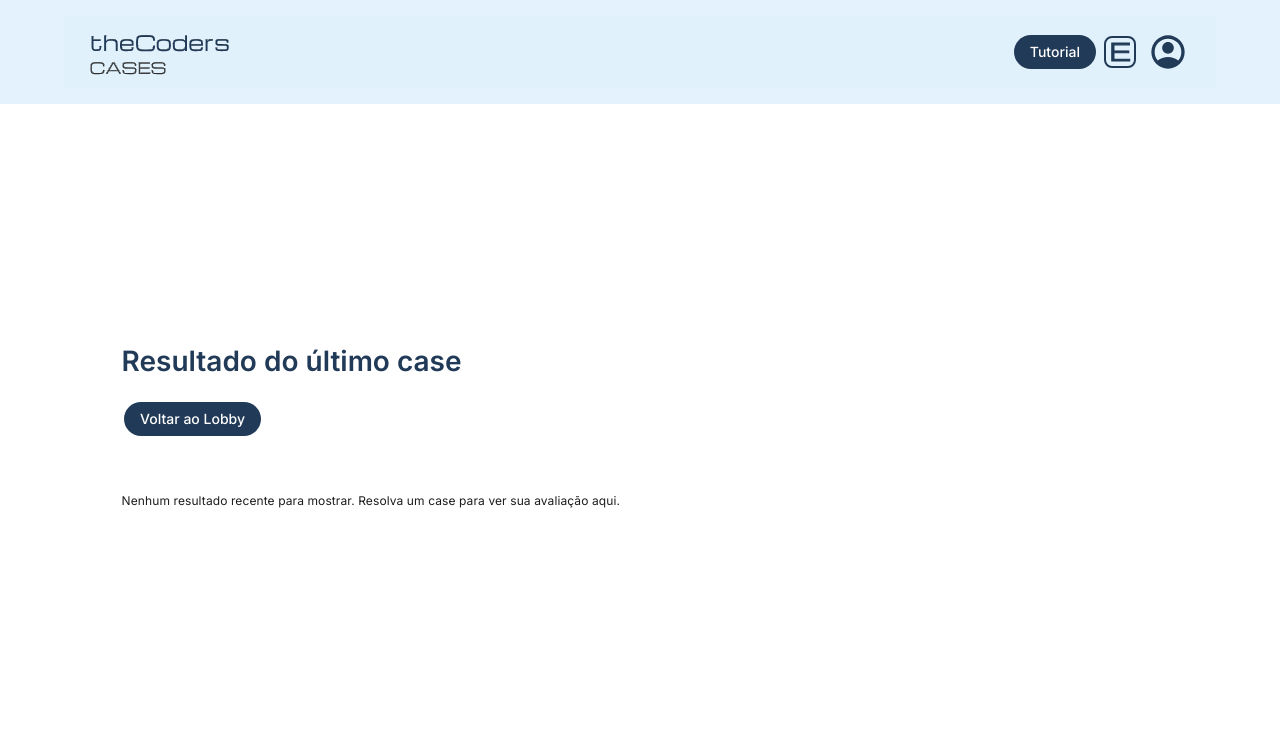
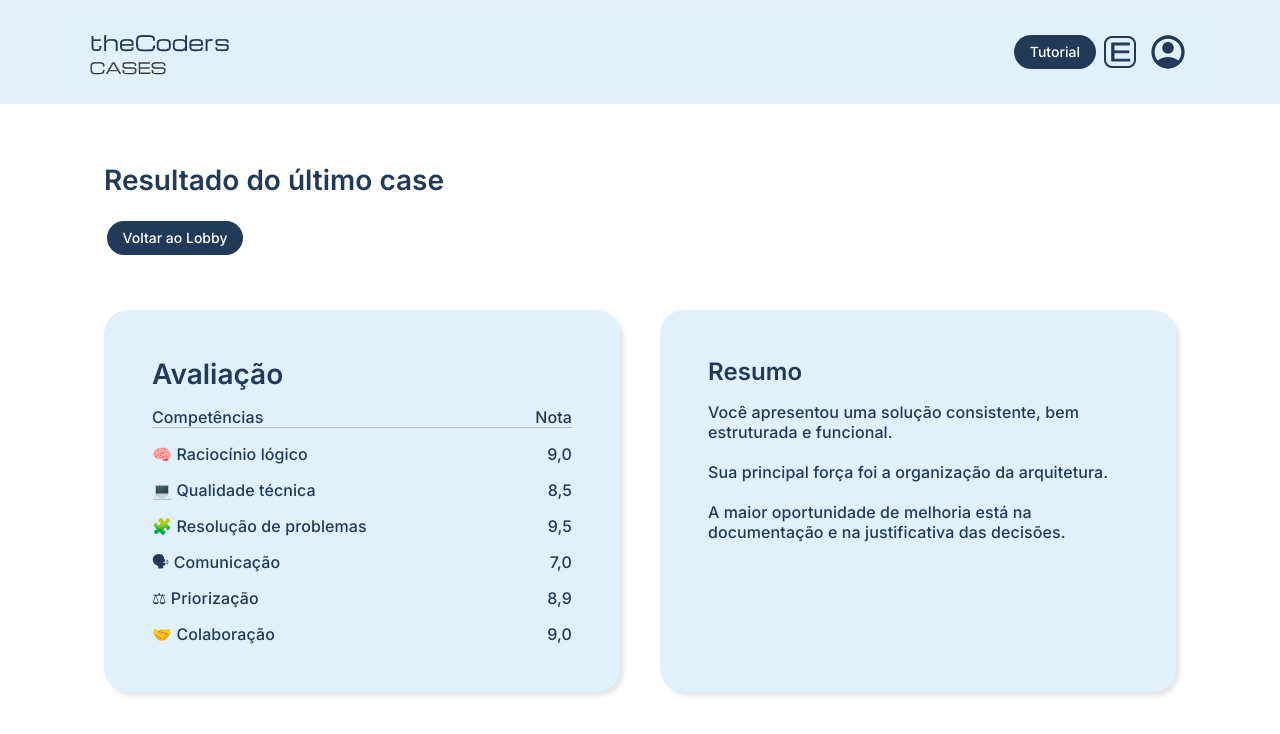
Before and after one commit to juninhos-comunidade/thecoders, a React (Vite) app in the folder thecoders-cases/: page /last-result in a window 1280 px wide. Shown: the top 734 px of the page. Built offline with nearby package versions, Linux system fonts and the light colour scheme; no server answers.

Commit message:
Revert "✨ feat(last-result): adiciona processamento e exibição das notas e feedback do resultado e seus estilos"
This reverts commit c9fa455edf6bc87cb5af221aadf8815db4bdc238.

```diff
--- a/thecoders-cases/src/pages/last-result/index.css
+++ b/thecoders-cases/src/pages/last-result/index.css
@@ -49,22 +49,6 @@ h3,
     margin: 0;
 }
 
-.status-avaliacao {
-    width: 100%;
-}
-
-.status-aprovado {
-    color: #1b8a3f;
-    font-weight: 600;
-    margin: 0;
-}
-
-.status-reprovado {
-    color: #c0392b;
-    font-weight: 600;
-    margin: 0;
-}
-
 .cards-container {
     display: grid;
     grid-template-columns: repeat(2, 1fr);
--- a/thecoders-cases/src/pages/last-result/index.jsx
+++ b/thecoders-cases/src/pages/last-result/index.jsx
@@ -1,30 +1,10 @@
 import "./index.css";
-import { useLocation } from "react-router-dom";
 import Navbar from "../../components/navbar";
 import Buttons from "../../components/buttons";
 import Resume from "../../components/resume";
 import Score from "../../components/score";
 
-const NOTA_INDISPONIVEL = "—";
-
-function formatarNotasParaScore(notasCategorias) {
-    if (!notasCategorias) return null;
-
-    return Object.fromEntries(
-        Object.entries(notasCategorias).map(([chave, valor]) => [
-            chave,
-            valor ?? NOTA_INDISPONIVEL,
-        ])
-    );
-}
-
 export default function LastResult() {
-    const location = useLocation();
-    const resultado = location.state?.resultado;
-
-    const notas = formatarNotasParaScore(resultado?.notas_categorias);
-    const feedback = resultado?.feedback;
-
     return (
         <>
             {}
@@ -40,31 +20,22 @@ export default function LastResult() {
                     </div>
                 </div>
 
-                {resultado ? (
-                    <>
-                        <div className="status-avaliacao">
-                            {resultado.aprovado ? (
-                                <p className="status-aprovado">
-                                    ✅ Aprovado {resultado.xp_ganho ? `(+${resultado.xp_ganho} XP)` : ""}
-                                </p>
-                            ) : (
-                                <p className="status-reprovado">❌ Não aprovado</p>
-                            )}
-                        </div>
+                <div className="cards-container">
+                    <Score
+                        notas={{
+                            raciocinioLogico: "9,0",
+                            qualidadeTecnica: "8,5",
+                            resolucaoProblemas: "9,5",
+                            comunicacao: "7,0",
+                            priorizacao: "8,9",
+                            colaboracao: "9,0",
+                        }}
+                    />
 
-                        <div className="cards-container">
-                            <Score notas={notas} />
-                            <Resume texto={feedback || "Sem feedback disponível para este resultado."} />
-                        </div>
-                    </>
-                ) : (
-                    <div className="cards-container">
-                        <p>
-                            Nenhum resultado recente para mostrar. Resolva um case para ver sua
-                            avaliação aqui.
-                        </p>
-                    </div>
-                )}
+                    <Resume
+                        texto="Você apresentou uma solução consistente, bem estruturada e funcional.<br/><br/>Sua principal força foi a organização da arquitetura.<br/><br/>A maior oportunidade de melhoria está na documentação e na justificativa das decisões."
+                    />
+                </div>
             </div>
         </>
     );
```
